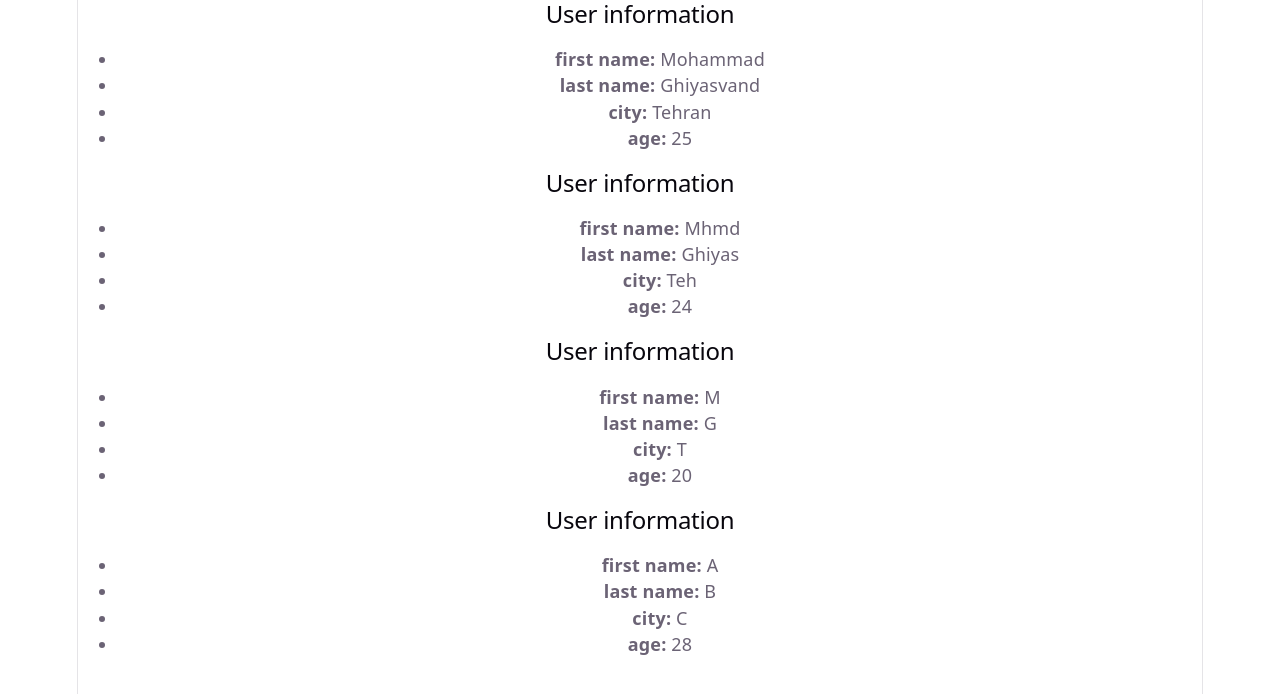
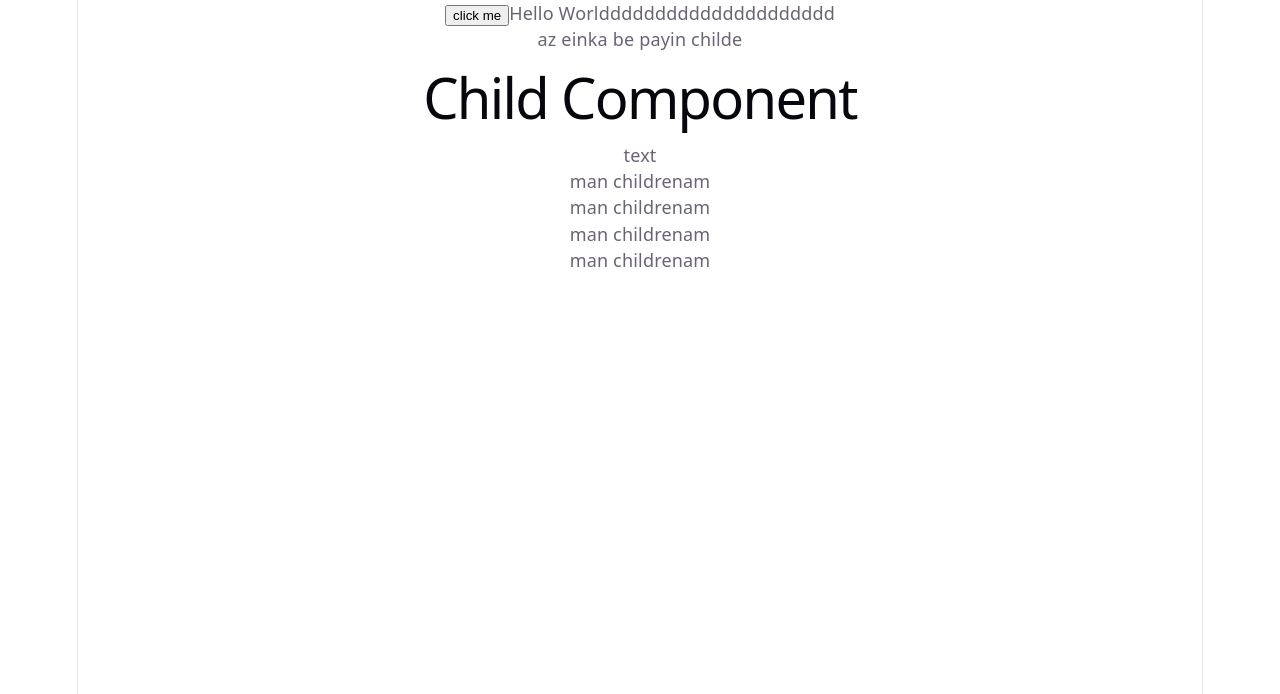
Before and after one commit to MohammadGh-it/reactTraining, a React (Vite) app: page / in a window 1280 px wide. Shown: the top 694 px of the page. Built offline with nearby package versions, Linux system fonts and the light colour scheme.

Commit message:
state and children train

```diff
--- a/index.html
+++ b/index.html
@@ -5,6 +5,8 @@
     <link rel="icon" type="image/svg+xml" href="/favicon.svg" />
     <meta name="viewport" content="width=device-width, initial-scale=1.0" />
     <title>first-reacts-project</title>
+    <!-- reactDevTool -->
+    <script src="http://localhost:5173/"></script>
   </head>
   <body>
     <div id="root"></div>
--- a/src/App.jsx
+++ b/src/App.jsx
@@ -2,21 +2,29 @@
 // import heroImg from './assets/hero.png'
 // import reactLogo from './assets/react.svg'
 // import viteLogo from './assets/vite.svg'
-import './App.css'
-import { Fragment } from 'react';
-import User from './User.jsx';
+// import './App.css'
+import { useState } from "react";
+import ChildComponent from "./ChildComponent";
 
 
 const App = ()=>{
+  const [text , setText] = useState("Hello Worlddddddddddddddddddddd");
+  const changeText = () => {
+    setText("Hello World!");
+  }
+  return (
+    <div>
+      <button onClick={changeText} >click me</button>
+      <span>{text}</span>
+      <p>az einka be payin childe</p>
+      <ChildComponent text={"text"} >
+        <p>man childrenam</p>
+        <p>man childrenam</p>
+        <p>man childrenam</p>
+        <p>man childrenam</p>
+      </ChildComponent>
 
-  return (
-  <>
-    <User Fname="Mohammad" Lname="Ghiyasvand" City="Tehran" Age={25} />
-    <User Fname="Mhmd" Lname="Ghiyas" City="Teh" Age={24} />
-    <User Fname="M" Lname="G" City="T" Age={20} />
-    <User Fname="A" Lname="B" City="C" Age={28} />
-  </>
-
+    </div>
   );
 };
 export default App
--- /dev/null
+++ b/src/ChildComponent.jsx
@@ -0,0 +1,11 @@
+const ChildComponent = ({text, children}) => {
+    return (
+        <div>
+            <h1>Child Component</h1>
+            <div>{text}</div>
+            {children}
+        </div>
+    );
+};
+
+export default ChildComponent;
--- a/src/User.jsx
+++ /dev/null
@@ -1,23 +0,0 @@
-const User = ({Fname, Lname, City, Age}) => {
-    return (
-        <div>
-            <h2>User information</h2>
-            <ul>
-                <li>
-                    <strong>first name:</strong> {Fname}
-                </li>
-                <li>
-                    <strong>last name:</strong> {Lname}
-                </li>
-                <li>
-                    <strong>city:</strong> {City}
-                </li>
-                <li>
-                    <strong>age:</strong> {Age}
-                </li>
-            </ul>
-        </div>
-    );
-};
-
-export default User;
--- a/src/main.jsx
+++ b/src/main.jsx
@@ -1,6 +1,10 @@
-// import { StrictMode } from 'react'
+import { StrictMode } from 'react'
 import { createRoot } from 'react-dom/client'
 import './index.css'
 import App from './App.jsx'
 
-createRoot(document.getElementById('root')).render(<App/>)
+createRoot(document.getElementById('root')).render(
+    <StrictMode>
+        <App/>
+    </StrictMode>
+);
```
